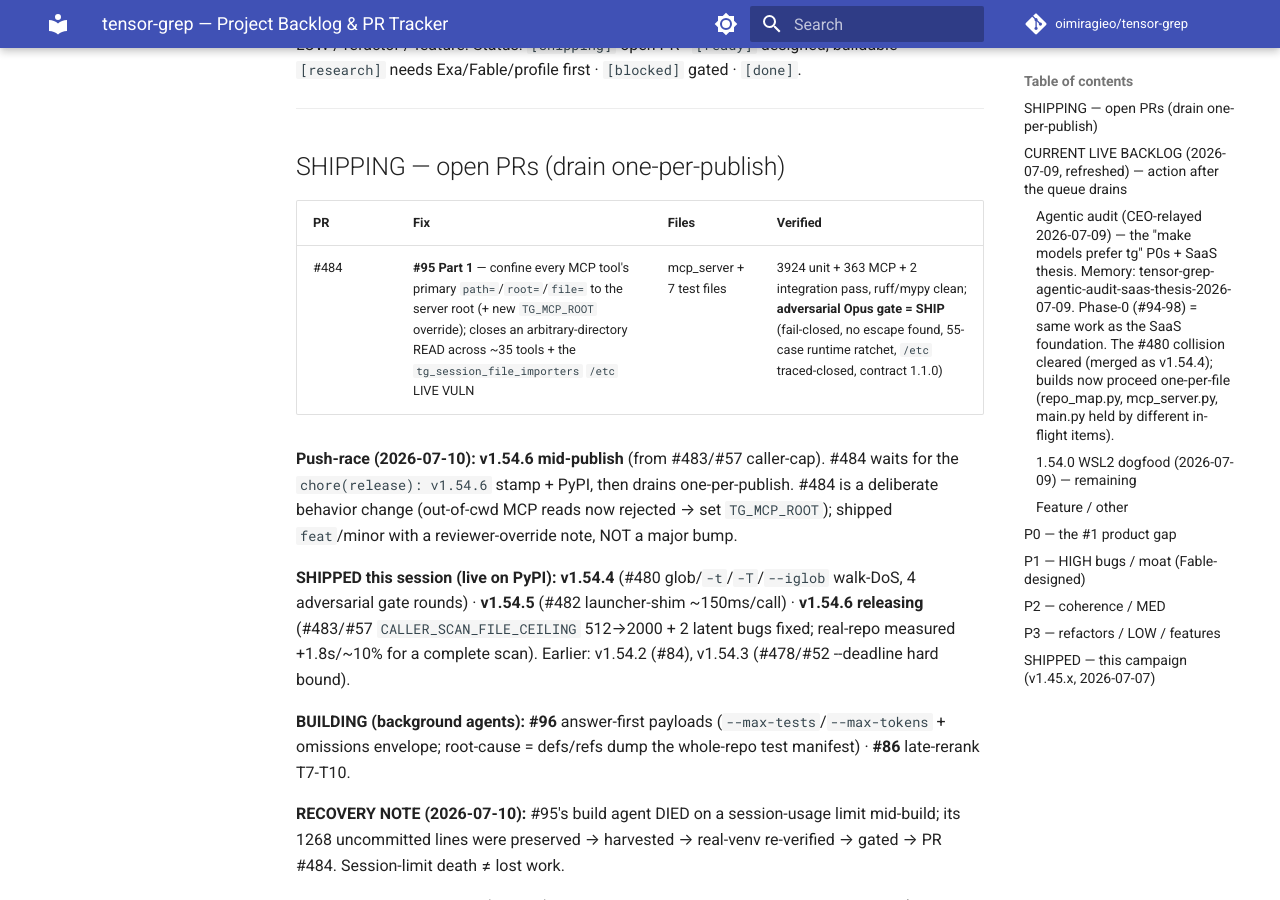
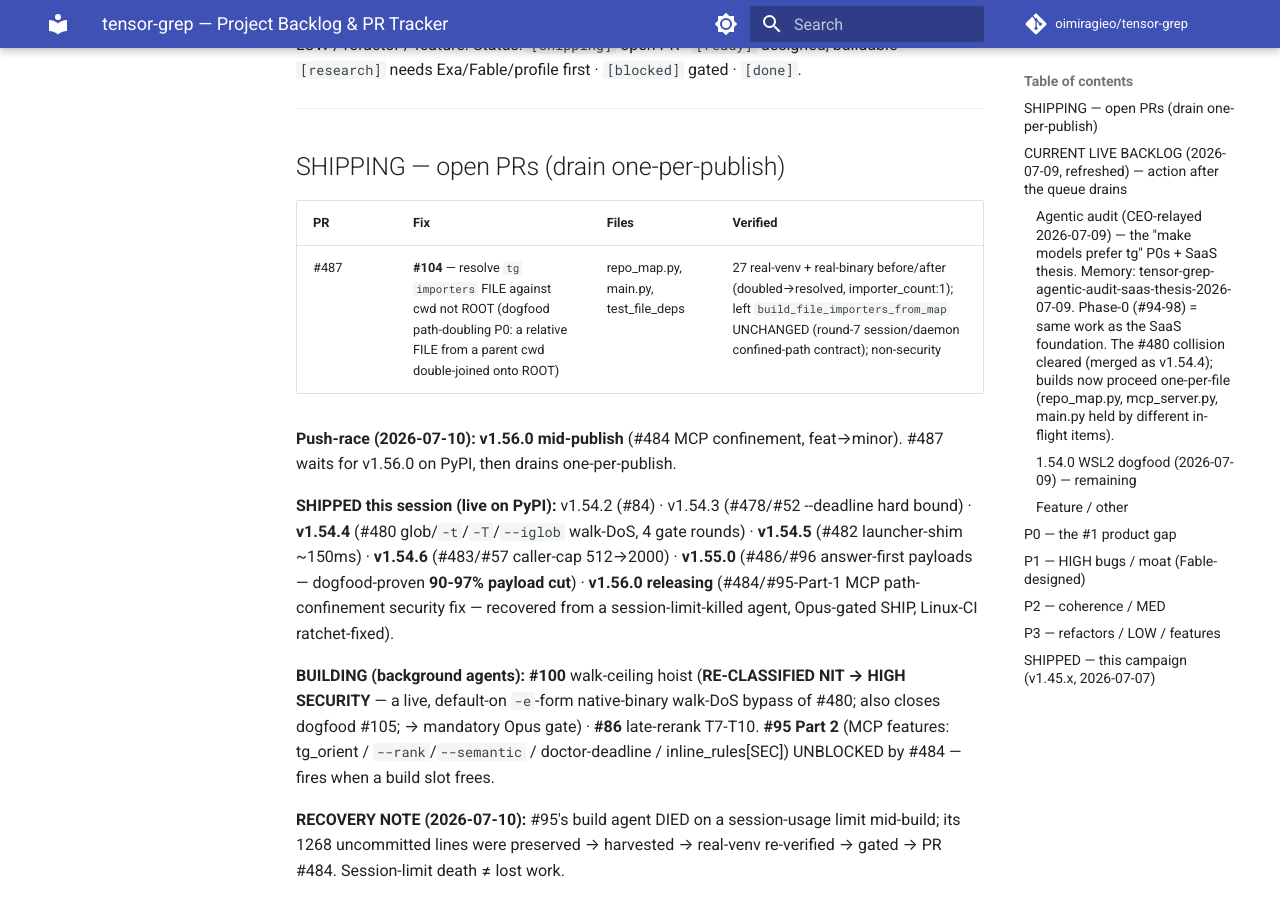
Before and after one commit to oimiragieo/tensor-grep, an MkDocs documentation site: the page built from docs/BACKLOG.md, in a window 1280 px wide and 900 px high, scrolled down 535 px. Built offline with MkDocs 1.6.1 and Material for MkDocs 9.7.7, drawn with Linux system fonts in a browser that asks for light colours; comment, search, counter and statistics services are not loaded.

Commit message:
docs: bank #100 DoS-hoist design + 1.54.6 dogfood skill updates + reconcile BACKLOG to v1.55.0/v1.56.0 (#488)
- design-tensor-grep-100: the walk-ceiling hoist spec (re-classified nit -> HIGH security; live -e-form native-binary walk-DoS bypass).
- skills: 1.54.6 dogfood updates (--deadline improvement note, tg importers path-doubling caveat, workspace-dogfood results).
- BACKLOG SHIPPING: v1.54.4/5/6 + v1.55.0 (payload cut) SHIPPED; v1.56.0 (#484 confinement) releasing; #487 open; #100/#86 building; #95 Part 2 unblocked.

```diff
--- a/docs/BACKLOG.md
+++ b/docs/BACKLOG.md
@@ -22,13 +22,13 @@ Always run the common-sense gate before pending a question to the CEO.
 ## SHIPPING — open PRs (drain one-per-publish)
 | PR | Fix | Files | Verified |
 |----|-----|-------|----------|
-| #484 | **#95 Part 1** — confine every MCP tool's primary `path=`/`root=`/`file=` to the server root (+ new `TG_MCP_ROOT` override); closes an arbitrary-directory READ across ~35 tools + the `tg_session_file_importers` `/etc` LIVE VULN | mcp_server + 7 test files | 3924 unit + 363 MCP + 2 integration pass, ruff/mypy clean; **adversarial Opus gate = SHIP** (fail-closed, no escape found, 55-case runtime ratchet, `/etc` traced-closed, contract 1.1.0) |
+| #487 | **#104** — resolve `tg importers` FILE against cwd not ROOT (dogfood path-doubling P0: a relative FILE from a parent cwd double-joined onto ROOT) | repo_map.py, main.py, test_file_deps | 27 real-venv + real-binary before/after (doubled→resolved, importer_count:1); left `build_file_importers_from_map` UNCHANGED (round-7 session/daemon confined-path contract); non-security |
 
-**Push-race (2026-07-10):** **v1.54.6 mid-publish** (from #483/#57 caller-cap). #484 waits for the `chore(release): v1.54.6` stamp + PyPI, then drains one-per-publish. #484 is a deliberate behavior change (out-of-cwd MCP reads now rejected → set `TG_MCP_ROOT`); shipped `feat`/minor with a reviewer-override note, NOT a major bump.
+**Push-race (2026-07-10):** **v1.56.0 mid-publish** (#484 MCP confinement, feat→minor). #487 waits for v1.56.0 on PyPI, then drains one-per-publish.
 
-**SHIPPED this session (live on PyPI):** **v1.54.4** (#480 glob/`-t`/`-T`/`--iglob` walk-DoS, 4 adversarial gate rounds) · **v1.54.5** (#482 launcher-shim ~150ms/call) · **v1.54.6 releasing** (#483/#57 `CALLER_SCAN_FILE_CEILING` 512→2000 + 2 latent bugs fixed; real-repo measured +1.8s/~10% for a complete scan). Earlier: v1.54.2 (#84), v1.54.3 (#478/#52 --deadline hard bound).
+**SHIPPED this session (live on PyPI):** v1.54.2 (#84) · v1.54.3 (#478/#52 --deadline hard bound) · **v1.54.4** (#480 glob/`-t`/`-T`/`--iglob` walk-DoS, 4 gate rounds) · **v1.54.5** (#482 launcher-shim ~150ms) · **v1.54.6** (#483/#57 caller-cap 512→2000) · **v1.55.0** (#486/#96 answer-first payloads — dogfood-proven **90-97% payload cut**) · **v1.56.0 releasing** (#484/#95-Part-1 MCP path-confinement security fix — recovered from a session-limit-killed agent, Opus-gated SHIP, Linux-CI ratchet-fixed).
 
-**BUILDING (background agents):** **#96** answer-first payloads (`--max-tests`/`--max-tokens` + omissions envelope; root-cause = defs/refs dump the whole-repo test manifest) · **#86** late-rerank T7-T10.
+**BUILDING (background agents):** **#100** walk-ceiling hoist (**RE-CLASSIFIED NIT → HIGH SECURITY** — a live, default-on `-e`-form native-binary walk-DoS bypass of #480; also closes dogfood #105; → mandatory Opus gate) · **#86** late-rerank T7-T10. **#95 Part 2** (MCP features: tg_orient / `--rank`/`--semantic` / doctor-deadline / inline_rules[SEC]) UNBLOCKED by #484 — fires when a build slot frees.
 
 **RECOVERY NOTE (2026-07-10):** #95's build agent DIED on a session-usage limit mid-build; its 1268 uncommitted lines were preserved → harvested → real-venv re-verified → gated → PR #484. Session-limit death ≠ lost work.
 
```
Also changed, not shown: .claude/skills/tensor-grep-run-and-operate/SKILL.md (+2 -2 lines), .claude/skills/tensor-grep-workspace-dogfood/SKILL.md (+29 -6 lines), .claude/skills/tensor-grep/SKILL.md (+3 -1 lines), docs/plans/design-tensor-grep-100-walk-ceiling-hoist-2026-07-10.md (added, +26 -0 lines).
